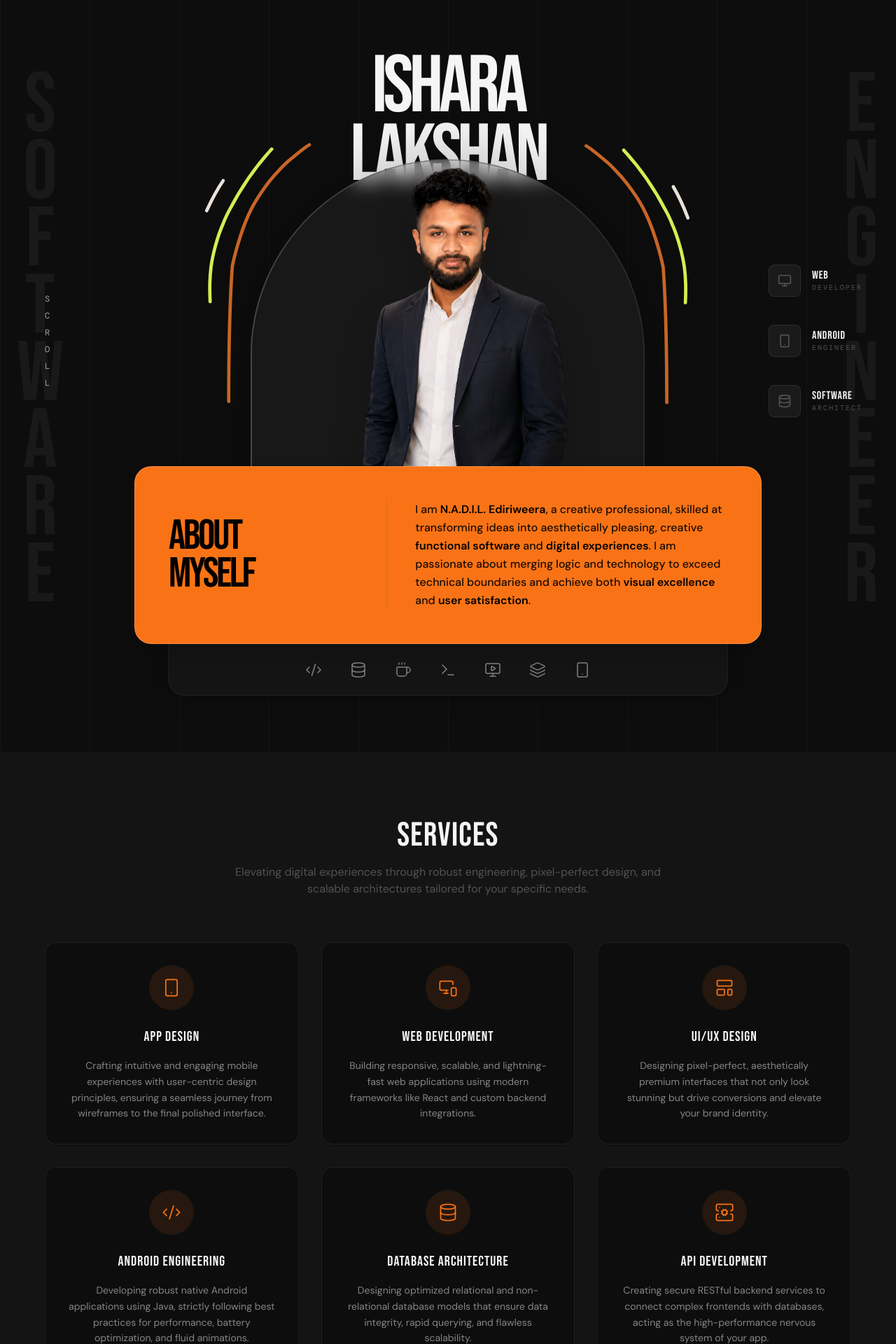
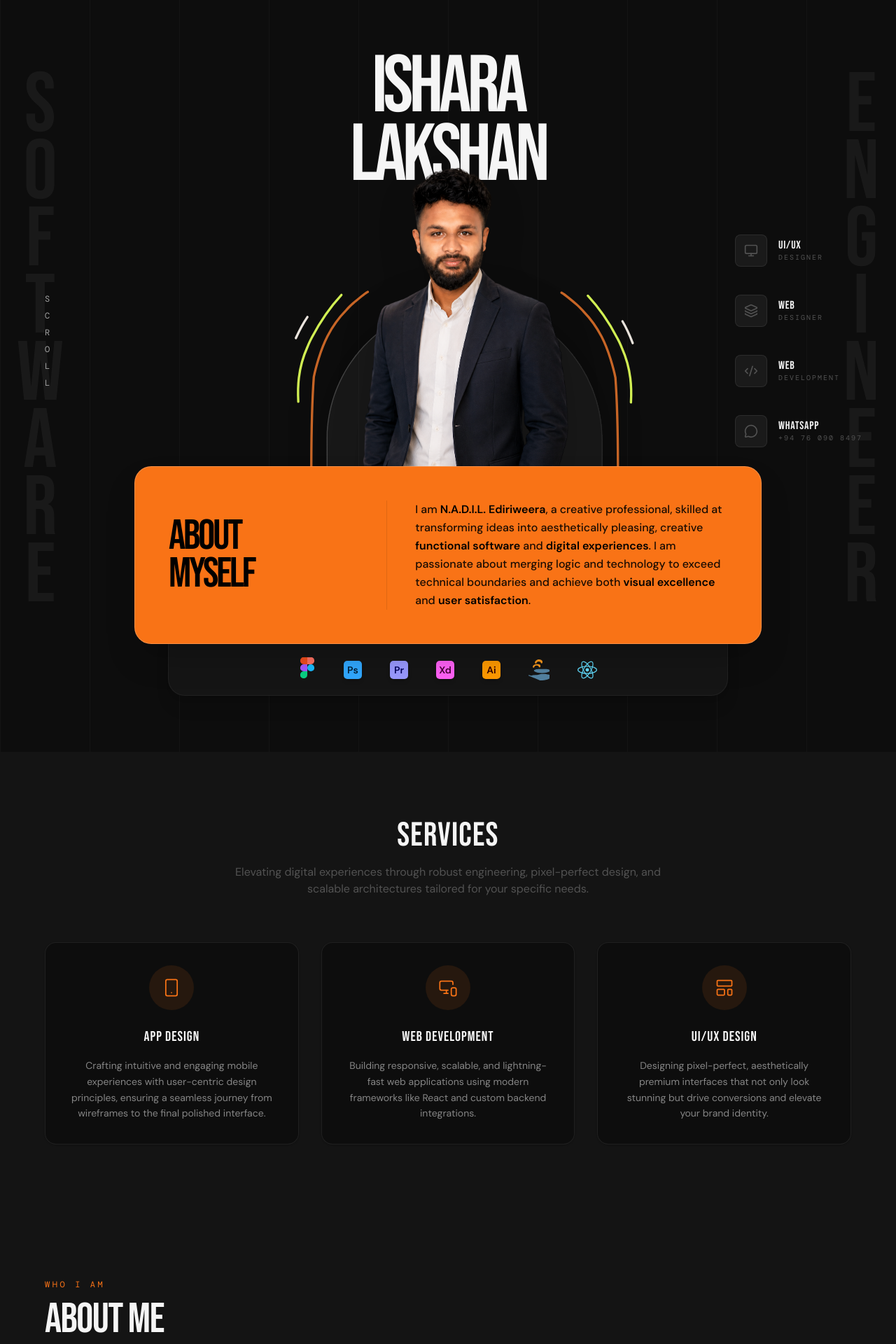
Before and after one commit to IsharaLakshan2002/Portfolio-Website, a React (Vite) app: page / in a window 1280 px wide. Shown: the part 100-2020 px from the top of the page at 70% size. Built offline with nearby package versions, Linux system fonts and the light colour scheme.

Commit message:
Update changes

```diff
--- a/src/components/About.tsx
+++ b/src/components/About.tsx
@@ -4,10 +4,12 @@ import profilePic from '../assets/Ishara_boss.png';
 
 const skills = [
   { label: 'Java', pct: 90 },
-  { label: 'Android', pct: 80 },
-  { label: 'Web', pct: 85 },
-  { label: 'SQL', pct: 88 },
-  { label: 'PHP', pct: 78 },
+  { label: 'React', pct: 85 },
+  { label: 'Figma', pct: 80 },
+  { label: 'Photoshop', pct: 75 },
+  { label: 'Illustrator', pct: 75 },
+  { label: 'Premiere', pct: 70 },
+  { label: 'Adobe XD', pct: 80 },
 ];
 
 function SkillRing({ label, pct, index }: { label: string, pct: number, index: number }) {
--- a/src/components/Footer.tsx
+++ b/src/components/Footer.tsx
@@ -23,13 +23,15 @@ export default function Footer() {
 
         <div className="flex items-center gap-4">
           {[
-            { icon: <Github size={20} />, href: '#', label: 'GitHub' },
-            { icon: <Linkedin size={20} />, href: '#', label: 'LinkedIn' },
-            { icon: <Mail size={20} />, href: 'mailto:ishara.mail.ediriweera@gmail.com', label: 'Email' },
+            { icon: <Github size={20} />, href: 'https://github.com/IsharaLakshan2002', label: 'GitHub', target: "_blank", rel: "noopener noreferrer" },
+            { icon: <svg viewBox="0 0 24 24" width="20" height="20" fill="currentColor"><path d="M22 7h-7v-2h7v2zm1.726 10c-.442 1.297-2.029 3-5.101 3-3.074 0-5.564-1.729-5.564-5.675 0-3.91 2.325-5.92 5.466-5.92 3.082 0 4.964 1.908 5.166 4.664h-6.649c.015 1.508 1.434 2.014 2.618 2.014 1.544 0 2.4-1.125 2.871-1.761l2.091 1.099zm-4.641-4.755c-.054-1.045-1.067-1.314-1.874-1.314-1.282 0-2.023.774-2.186 1.314h4.06zM9.42 16H2V3h7.106c3.151 0 5.485 1.83 5.485 5.255 0 2.274-1.309 3.824-2.923 4.417 1.956.402 3.42 2.222 3.42 4.887C15.088 20.312 12.634 22 9.42 22H2v-6h7.42c1.782 0 2.894-1.312 2.894-2.909 0-1.579-1.042-2.836-2.67-2.836H2v-5.25H9.42c1.656 0 2.768 1.258 2.768 2.836 0 1.597-1.144 2.909-2.768 2.909z"/></svg>, href: 'https://www.behance.net/isharalakshan7', label: 'Behance', target: "_blank", rel: "noopener noreferrer" },
+            { icon: <Linkedin size={20} />, href: 'https://www.linkedin.com/in/ishara-lakshan-621733301/', label: 'LinkedIn', target: "_blank", rel: "noopener noreferrer" },
           ].map((social) => (
             <a
               key={social.label}
               href={social.href}
+              target={social.target}
+              rel={social.rel}
               className="w-10 h-10 rounded-xl bg-[var(--bg-card)] border border-[var(--border)] text-[var(--text-secondary)] hover:text-accent hover:border-accent grid place-items-center transition-all"
               aria-label={social.label}
             >
--- a/src/components/Hero.tsx
+++ b/src/components/Hero.tsx
@@ -1,7 +1,7 @@
 import { useRef } from 'react';
 import gsap from 'gsap';
 import { useGSAP } from '@gsap/react';
-import { Monitor, Smartphone, Code2, Database, Coffee, Terminal, MonitorPlay, Layers } from 'lucide-react';
+import { Monitor, Smartphone, Code2, Database, Coffee, Terminal, MonitorPlay, Layers, Figma, Atom, MessageCircle } from 'lucide-react';
 import profilePic from '../assets/Ishara_boss.png';
 
 export default function Hero() {
@@ -76,11 +76,13 @@ export default function Hero() {
       {/* Side Roles */}
       <div className="side-element right hidden lg:flex absolute right-12 top-1/2 -translate-y-1/2 flex-col gap-10 z-20">
         {[
-          { icon: <Monitor size={20} strokeWidth={2} />, title: 'WEB', sub: 'DEVELOPER' },
-          { icon: <Smartphone size={20} strokeWidth={2} />, title: 'ANDROID', sub: 'ENGINEER' },
-          { icon: <Database size={20} strokeWidth={2} />, title: 'SOFTWARE', sub: 'ARCHITECT' }
-        ].map((role, i) => (
-          <div key={i} className="flex items-center gap-4 group cursor-default">
+          { icon: <Monitor size={20} strokeWidth={2} />, title: 'UI/UX', sub: 'DESIGNER' },
+          { icon: <Layers size={20} strokeWidth={2} />, title: 'WEB', sub: 'DESIGNER' },
+          { icon: <Code2 size={20} strokeWidth={2} />, title: 'WEB', sub: 'DEVELOPMENT' },
+          { icon: <MessageCircle size={20} strokeWidth={2} />, title: 'WHATSAPP', sub: '+94 76 090 8497', href: 'https://wa.me/94760908497' }
+        ].map((role, i) => {
+          const content = (
+            <>
               <div className="text-[var(--text-muted)] group-hover:text-accent transition-colors bg-[var(--bg-card)] p-3 rounded-lg border border-[var(--border)]">
                 {role.icon}
               </div>
@@ -88,8 +90,19 @@ export default function Hero() {
                 <div className="font-display tracking-wider text-base text-[var(--text-primary)] leading-none mb-1">{role.title}</div>
                 <div className="font-mono text-[10px] tracking-[0.2em] text-[var(--text-muted)] leading-none">{role.sub}</div>
               </div>
+            </>
+          );
+
+          return role.href ? (
+            <a key={i} href={role.href} target="_blank" rel="noopener noreferrer" className="flex items-center gap-4 group cursor-pointer hover:-translate-y-1 transition-transform">
+              {content}
+            </a>
+          ) : (
+            <div key={i} className="flex items-center gap-4 group cursor-default">
+              {content}
             </div>
-        ))}
+          );
+        })}
       </div>
 
       {/* Main Content Center */}
@@ -103,11 +116,8 @@ export default function Hero() {
         </div>
 
         {/* Decorative Arcs Behind Image */}
-        <div className="absolute top-[10%] left-1/2 -translate-x-1/2 w-[800px] h-[750px] z-0 pointer-events-none hidden md:block scale-75 md:scale-100 origin-top">
+        <div className="absolute top-[280px] md:top-[340px] left-1/2 -translate-x-1/2 ml-3 md:ml-6 w-[450px] md:w-[560px] z-0 pointer-events-none hidden md:block origin-top transition-all duration-500">
           <svg width="100%" height="100%" viewBox="0 0 1010 906" fill="none" xmlns="http://www.w3.org/2000/svg">
-            <foreignObject x="49" y="0" width="911.075" height="905.231">
-              <div style={{ backdropFilter: 'blur(17.5px)', clipPath: 'url(#bgblur_0_2011_180_clip_path)', height: '100%', width: '100%' }}></div>
-            </foreignObject>
             <g filter="url(#filter0_d_2011_180)" data-figma-bg-blur-radius="35">
               <mask id="path-1-inside-1_2011_180" fill="white">
                 <path d="M504.538 100C700.896 100 860.075 258.94 860.075 455.001C860.075 457.456 860.05 459.905 860 462.349V805.231H149V448.231H149.063C152.677 255.294 310.445 100 504.538 100Z"/>
@@ -174,15 +184,25 @@ export default function Hero() {
         {/* Tech Stack Pill */}
         <div className="hero-pill relative z-10 pt-12 pb-6 px-10 bg-[#151515] dark:bg-[#1a1a1c] border border-white/5 dark:border-[var(--border)] rounded-b-[24px] shadow-xl flex gap-6 md:gap-10 justify-center flex-wrap max-w-[90%] w-[800px] -mt-6">
           {[
-            <Code2 size={24} strokeWidth={1.5} />,
-            <Database size={24} strokeWidth={1.5} />,
-            <Coffee size={24} strokeWidth={1.5} />,
-            <Terminal size={24} strokeWidth={1.5} />,
-            <MonitorPlay size={24} strokeWidth={1.5} />,
-            <Layers size={24} strokeWidth={1.5} />,
-            <Smartphone size={24} strokeWidth={1.5} />
+            <svg viewBox="0 0 38 57" width="24" height="36" fill="none" className="scale-[0.85] origin-center -mt-1.5"><path d="M19 28.5a9.5 9.5 0 1 1 19 0 9.5 9.5 0 0 1-19 0z" fill="#1ABCFE"/><path d="M0 47.5a9.5 9.5 0 0 1 9.5-9.5H19v9.5a9.5 9.5 0 1 1-19 0z" fill="#0ACF83"/><path d="M19 0v19h9.5a9.5 9.5 0 1 0 0-19H19z" fill="#FF7262"/><path d="M0 9.5A9.5 9.5 0 0 0 9.5 19H19V0H9.5A9.5 9.5 0 0 0 0 9.5z" fill="#F24E1E"/><path d="M0 28.5A9.5 9.5 0 0 0 9.5 38H19V19H9.5A9.5 9.5 0 0 0 0 28.5z" fill="#A259FF"/></svg>,
+            <div className="bg-[#31A8FF] text-[#001E36] w-[26px] h-[26px] rounded-[5px] flex items-center justify-center font-bold text-[14px] font-sans shadow-md">Ps</div>,
+            <div className="bg-[#9999FF] text-[#00005C] w-[26px] h-[26px] rounded-[5px] flex items-center justify-center font-bold text-[14px] font-sans shadow-md">Pr</div>,
+            <div className="bg-[#FF61F6] text-[#470137] w-[26px] h-[26px] rounded-[5px] flex items-center justify-center font-bold text-[14px] font-sans shadow-md">Xd</div>,
+            <div className="bg-[#FF9A00] text-[#330000] w-[26px] h-[26px] rounded-[5px] flex items-center justify-center font-bold text-[14px] font-sans shadow-md">Ai</div>,
+            <svg viewBox="0 0 24 24" width="30" height="30">
+              <path fill="#5382A1" d="M15.655 15.5c4.486 0 7.644-.908 9.076-2.152.17-.138.261-.282.261-.434 0-1.14-3.5-1.83-5.829-1.83H12.014c-2.33 0-5.83.69-5.83 1.83 0 .152.091.296.262.434 1.432 1.244 4.59 2.152 9.077 2.152zM13.061 24c3.286 0 6.328-.435 8.496-1.083 2.326-.693 3.618-1.74 3.618-3.013 0-.792-.628-1.576-1.921-2.247-1.401-.728-3.239-1.147-5.463-1.147-4.57 0-7.857.942-9.28 2.24-.162.146-.248.29-.248.435 0 .155.093.308.264.452 1.396 1.183 4.417 2.052 8.654 2.052 4.238 0 7.259-.87 8.654-2.052.171-.144.264-.297.264-.452 0-.145-.086-.289-.248-.435-1.423-1.298-4.71-2.24-9.28-2.24-2.022 0-3.834.336-5.18.916a8.882 8.882 0 0 0 1.936.568c2.812.564 6.848.564 9.66 0a8.882 8.882 0 0 0 1.935-.568C22.613 18.067 20.801 17.73 18.78 17.73c-2.022 0-3.835.337-5.181.917-1.346-.58-3.159-.917-5.18-.917a15.42 15.42 0 0 0-5.18.917c-1.346-.58-3.158-.917-5.18-.917z"/>
+              <path fill="#F8981D" d="M11.666 0c-.394 0-.796.064-1.203.194-2.613.829-3.292 2.72-3.138 3.538.163.856.974 1.258 1.488.75.127-.127.242-.3.33-.538.384-1.042 1.433-1.637 2.457-1.637 1.253 0 2.277.616 2.651 1.634.135.367.436.56.772.56.331 0 .633-.187.769-.548.882-2.348-.823-3.953-4.126-3.953zm-2.83 5.467c-.246 0-.5.028-.758.084-2.613.578-3.328 2.378-3.136 3.2.164.7.994.945 1.438.411.109-.131.21-.307.29-.533.385-1.096 1.498-1.558 2.52-1.558 1.253 0 2.343.46 2.717 1.55.136.398.441.606.777.606.331 0 .638-.201.774-.593.882-2.563-.888-3.167-4.622-3.167z"/>
+            </svg>,
+            <svg viewBox="-11.5 -10.23174 23 20.46348" xmlns="http://www.w3.org/2000/svg" width="28" height="28">
+              <circle cx="0" cy="0" r="2.05" fill="#61dafb"/>
+              <g stroke="#61dafb" strokeWidth="1" fill="none">
+                <ellipse rx="11" ry="4.2"/>
+                <ellipse rx="11" ry="4.2" transform="rotate(60)"/>
+                <ellipse rx="11" ry="4.2" transform="rotate(120)"/>
+              </g>
+            </svg>
           ].map((icon, idx) => (
-            <div key={idx} className="text-[#888] hover:text-white dark:text-[var(--text-muted)] dark:hover:text-[var(--text-primary)] transition-colors duration-300">
+            <div key={idx} className="hover:scale-125 transition-transform duration-300 flex items-center justify-center h-6 cursor-default">
               {icon}
             </div>
           ))}
--- a/src/components/Projects.tsx
+++ b/src/components/Projects.tsx
@@ -1,6 +1,6 @@
 import { useState } from 'react';
 import { motion, AnimatePresence } from 'motion/react';
-import { ExternalLink, Github, Code2, Globe, Smartphone, Coffee, Database, Layers } from 'lucide-react';
+import { ExternalLink, Globe, Smartphone, Coffee, Layers, ThumbsUp, Eye } from 'lucide-react';
 
 const projects = [
   {
@@ -9,7 +9,7 @@ const projects = [
     type: 'WEB · FULL STACK',
     desc: 'Web-based business management system for a garment factory — featuring online sales, attendance, and role-based access.',
     tags: ['PHP', 'SQL', 'JavaScript', 'Tailwind'],
-    category: 'fullstack',
+    category: ['projects'],
     icon: <Globe size={20} />
   },
   {
@@ -18,7 +18,7 @@ const projects = [
     type: 'WEB · FULL STACK',
     desc: 'Doctor appointment booking platform with real-time slot tracking and automated notifications.',
     tags: ['React', 'Java', 'SQL', 'Spring Boot'],
-    category: 'fullstack',
+    category: ['projects'],
     icon: <Layers size={20} />
   },
   {
@@ -27,7 +27,7 @@ const projects = [
     type: 'ANDROID · MOBILE',
     desc: 'Expense tracking Android app with sync capabilities and intuitive budget management charts.',
     tags: ['Java', 'SQLite', 'Oracle', 'ORDS'],
-    category: 'android',
+    category: ['projects'],
     icon: <Smartphone size={20} />
   },
   {
@@ -36,23 +36,74 @@ const projects = [
     type: 'ANDROID · MOBILE',
     desc: 'Restaurant management mobile app with order flow, catalogue, and admin panels.',
     tags: ['Java', 'XML', 'SQLite', 'JSON'],
-    category: 'android',
+    category: ['projects'],
     icon: <Coffee size={20} />
+  },
+  {
+    id: 5,
+    title: 'Vogue & Thread E-Commerce',
+    author: 'Ishara lakshan',
+    category: ['web', 'ui'],
+    isImageCard: true,
+    image: 'https://www.dropbox.com/scl/fi/lvqof0p3bdi7kep5l0iul/vogue.png?rlkey=a9ddtcf6rdclbs1l0ktk7tbhn&st=rnqftwko&raw=1',
+    likes: 124,
+    views: 1205
+  },
+  {
+    id: 6,
+    title: 'Nexa Dashboard Interface',
+    author: 'Ishara lakshan',
+    category: ['web', 'ui'],
+    isImageCard: true,
+    image: 'https://www.dropbox.com/scl/fi/aiymdd1fghqdzqnka39nn/nexa.png?rlkey=wv9mcir4jfbide8rcnj5fsxib&st=666e8pqt&raw=1',
+    likes: 89,
+    views: 432
+  },
+  {
+    id: 7,
+    title: 'Green Nature App',
+    author: 'Ishara lakshan',
+    category: ['app', 'ui'],
+    isImageCard: true,
+    image: 'https://www.dropbox.com/scl/fi/nj2ai6tfuvqdvqx72lp40/green.png?rlkey=an9b6td5jdfe0lq6ymqlyr2aq&st=ljldbw8k&raw=1',
+    likes: 256,
+    views: 3102
+  },
+  {
+    id: 8,
+    title: 'DNS Garment Website',
+    author: 'Ishara lakshan',
+    category: ['web', 'ui'],
+    isImageCard: true,
+    image: 'https://www.dropbox.com/scl/fi/uzz1giu3xw01e7gghdwju/ChatGPT-Image-May-16-2026-12_53_01-PM.png?rlkey=z59capw4d4yd166j5uxvhvdxk&st=pullhmsx&raw=1',
+    likes: 340,
+    views: 4012
+  },
+  {
+    id: 9,
+    title: 'Bloom',
+    author: 'Ishara lakshan',
+    category: ['web', 'ui'],
+    isImageCard: true,
+    image: 'https://www.dropbox.com/scl/fi/tmbjc3mvkuaatudapzrni/Section.png?rlkey=mcvjsutq08vvztktg30mbw9fa&st=1ms9s0q9&raw=1',
+    likes: 112,
+    views: 890
   }
 ];
 
 const categories = [
-  { id: 'all', label: 'ALL' },
-  { id: 'web', label: 'WEB' },
-  { id: 'android', label: 'ANDROID' },
-  { id: 'fullstack', label: 'FULL STACK' },
+  { id: 'all', label: 'All' },
+  { id: 'ui', label: 'UI UX' },
+  { id: 'web', label: 'Website Design' },
+  { id: 'app', label: 'App Design' },
+  { id: 'projects', label: 'Projects' },
 ];
 
 export default function Projects() {
   const [filter, setFilter] = useState('all');
 
   const filteredProjects = projects.filter(p =>
-    filter === 'all' || p.category === filter || (filter === 'web' && p.type.includes('WEB'))
+    filter === 'all' || (Array.isArray(p.category) ? p.category.includes(filter) : p.category === filter)
   );
 
   return (
@@ -63,15 +114,14 @@ export default function Projects() {
           <h2 className="font-display text-5xl md:text-6xl text-[var(--text-primary)] tracking-tight">FEATURED PROJECTS</h2>
         </div>
 
-        <div className="flex flex-wrap gap-2 mb-12">
+        <div className="flex flex-wrap gap-3 mb-12">
           {categories.map((cat) => (
             <button
               key={cat.id}
               onClick={() => setFilter(cat.id)}
-              className={`font-mono text-xs tracking-wider px-6 py-2.5 rounded-md border transition-all cursor-pointer ${
-                filter === cat.id
-                  ? 'bg-accent text-black border-accent font-bold'
-                  : 'bg-transparent text-[var(--text-secondary)] border-[var(--border)] hover:border-accent hover:text-[var(--text-primary)]'
+              className={`font-sans text-[15px] font-medium px-5 py-2.5 rounded-lg transition-all cursor-pointer ${filter === cat.id
+                ? 'bg-[#ff7b00] text-white shadow-lg shadow-[#ff7b00]/30'
+                : 'bg-[#f4f4f4] dark:bg-[#1f1f22] text-black dark:text-white hover:bg-[#e8e8e8] dark:hover:bg-[#2a2a2d]'
                 }`}
             >
               {cat.label}
@@ -82,6 +132,27 @@ export default function Projects() {
         <div className="grid grid-cols-1 md:grid-cols-2 lg:grid-cols-3 gap-6">
           <AnimatePresence mode="popLayout">
             {filteredProjects.map((project) => (
+              project.isImageCard ? (
+                <motion.div
+                  key={project.id}
+                  layout
+                  initial={{ opacity: 0, scale: 0.9 }}
+                  animate={{ opacity: 1, scale: 1 }}
+                  exit={{ opacity: 0, scale: 0.9 }}
+                  transition={{ duration: 0.4 }}
+                  className="group relative rounded-xl overflow-hidden cursor-pointer aspect-[4/3] bg-[var(--bg-card)] border border-[var(--border)] shadow-xl"
+                >
+                  <img src={project.image} alt={project.title} className="w-full h-full object-cover transition-transform duration-700 group-hover:scale-105" />
+                  <div className="absolute inset-0 bg-gradient-to-t from-black/90 via-black/30 to-transparent opacity-90 transition-opacity duration-300"></div>
+
+                  <div className="absolute bottom-0 left-0 right-0 p-5 flex items-end justify-between text-white">
+                    <div className="flex flex-col gap-1 w-full">
+                      <h3 className="font-sans font-bold text-xl md:text-2xl leading-tight line-clamp-2">{project.title}</h3>
+                      <p className="font-sans font-medium text-[13px] text-white/80 mt-1">{project.author}</p>
+                    </div>
+                  </div>
+                </motion.div>
+              ) : (
                 <motion.div
                   key={project.id}
                   layout
@@ -121,6 +192,7 @@ export default function Projects() {
                     ))}
                   </div>
                 </motion.div>
+              )
             ))}
           </AnimatePresence>
         </div>
--- a/src/components/Services.tsx
+++ b/src/components/Services.tsx
@@ -19,24 +19,6 @@ const services = [
     title: 'UI/UX Design',
     description: 'Designing pixel-perfect, aesthetically premium interfaces that not only look stunning but drive conversions and elevate your brand identity.',
     icon: <LayoutTemplate size={28} strokeWidth={1.5} />
-  },
-  {
-    id: 4,
-    title: 'Android Engineering',
-    description: 'Developing robust native Android applications using Java, strictly following best practices for performance, battery optimization, and fluid animations.',
-    icon: <Code2 size={28} strokeWidth={1.5} />
-  },
-  {
-    id: 5,
-    title: 'Database Architecture',
-    description: 'Designing optimized relational and non-relational database models that ensure data integrity, rapid querying, and flawless scalability.',
-    icon: <Database size={28} strokeWidth={1.5} />
-  },
-  {
-    id: 6,
-    title: 'API Development',
-    description: 'Creating secure RESTful backend services to connect complex frontends with databases, acting as the high-performance nervous system of your app.',
-    icon: <ServerCog size={28} strokeWidth={1.5} />
   }
 ];
 
```
Lines whose indentation alone changed are shown as unchanged.
